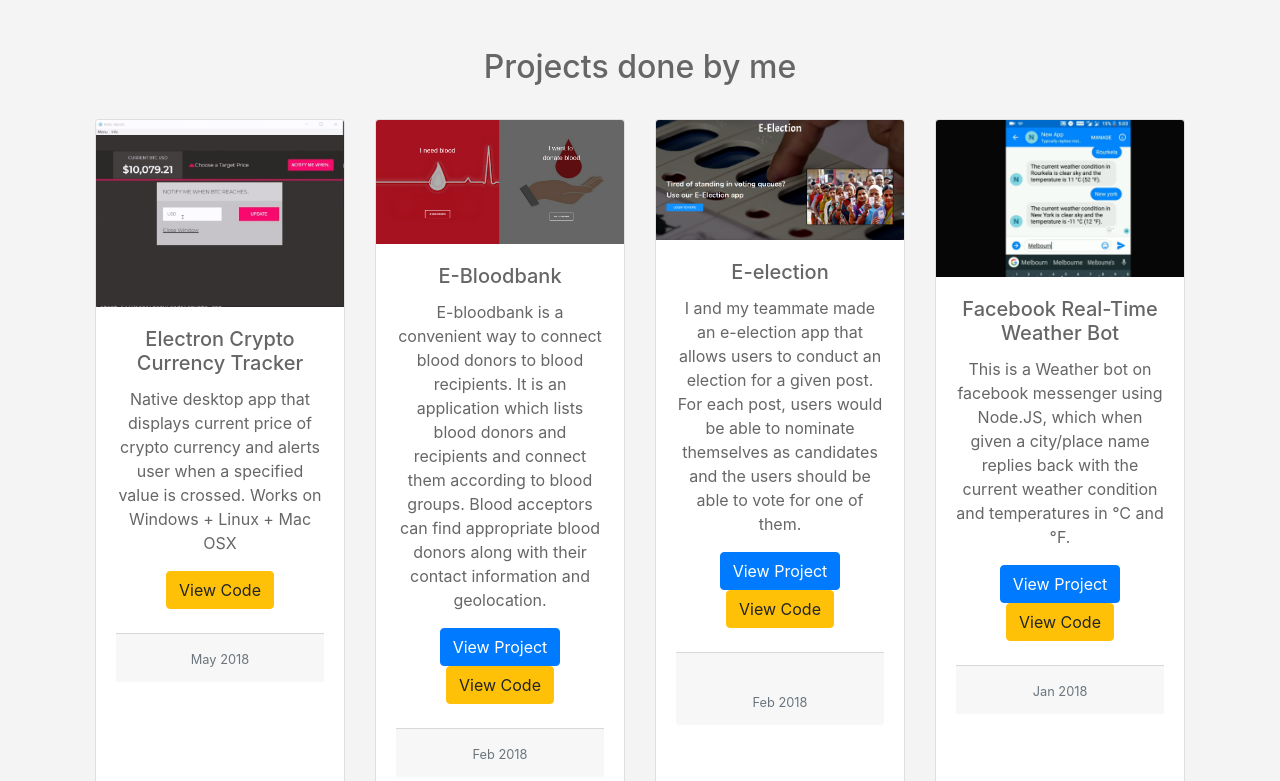
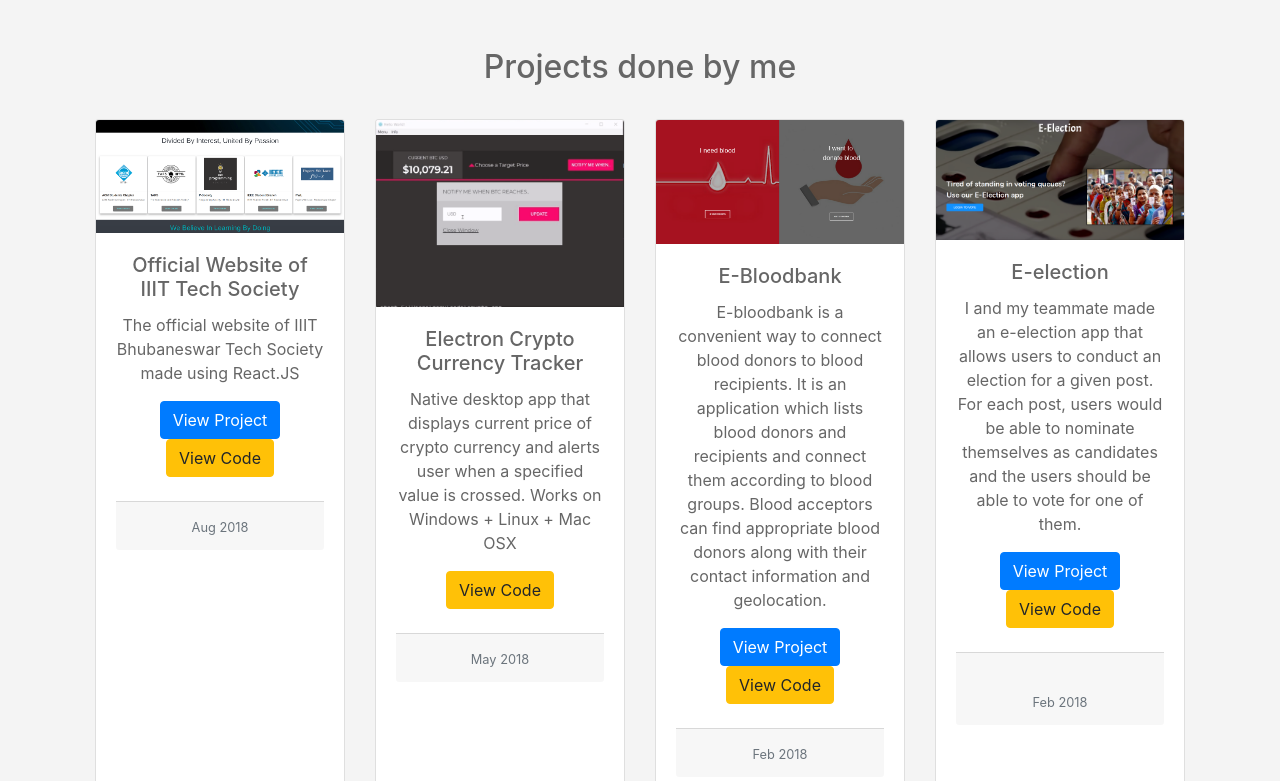
Before and after one commit to geekysrm/geekysrm.github.io, a plain HTML site: page index.html in a window 1280 px wide. Shown: the part 6479-7260 px from the top of the page. Drawn offline with nearby package versions, Linux system fonts and the light colour scheme.

Commit message:
Add Project

```diff
--- a/index.html
+++ b/index.html
@@ -524,6 +524,21 @@
     <div class="container-fluid ">
       <div class="card-deck ">
         <div class="card">
+          <img class="card-img-top" src="./img/project-techsoc-website.png" alt="Electron Crypto Currency Tracker">
+          <div class="card-body">
+            <h5 class="card-title">Official Website of IIIT Tech Society</h5>
+            <p class="card-text"> The official website of IIIT Bhubaneswar Tech Society made using React.JS</p>
+            <a href="https://tesoc-iiitbh.github.io/" target="_blank" class="btn btn-primary">View Project</a>
+            <a href="https://github.com/geekysrm/iiit-tech-society-site" target="_blank" class="btn btn-warning">View
+              Code</a>
+            <br>
+            <br>
+            <div class="card-footer">
+              <small class="text-muted">Aug 2018</small>
+            </div>
+          </div>
+        </div>
+        <div class="card">
           <img class="card-img-top" src="./img/project-electron-crypto.png" alt="Electron Crypto Currency Tracker">
           <div class="card-body">
             <h5 class="card-title">Electron Crypto Currency Tracker</h5>
@@ -576,6 +591,9 @@
             </div>
           </div>
         </div>
+
+      </div>
+      <div class="card-deck ">
         <div class="card">
           <img class="card-img-top" src="./img/project-fb-weather-bot.png" alt="FB-weather-bot">
           <div class="card-body">
@@ -594,8 +612,6 @@
             </div>
           </div>
         </div>
-      </div>
-      <div class="card-deck ">
         <div class="card">
           <img class="card-img-top" src="./img/project-fb-got-bot.png" alt="FB-GOT-bot">
           <div class="card-body">
```
Also changed, not shown: img/project-techsoc-website.png (added).
